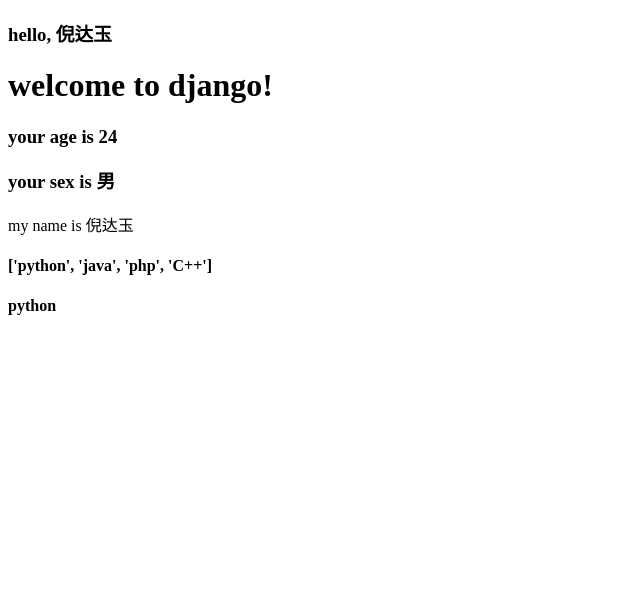
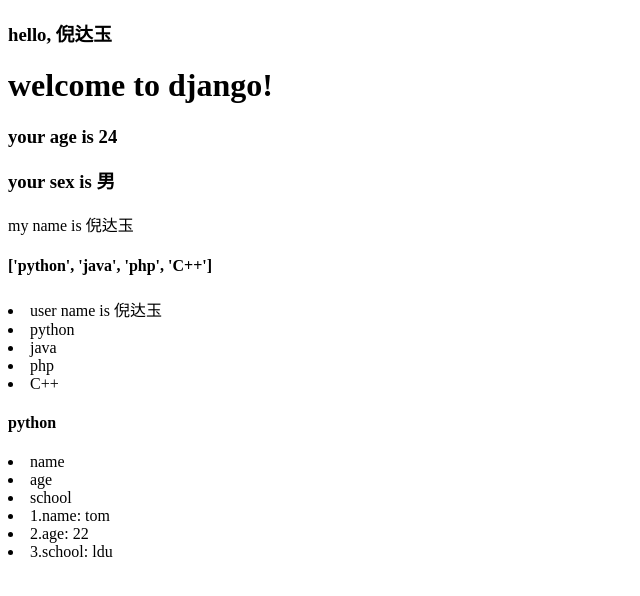
Before and after one commit to nidayu123321/django01, a Django app: page /blog/index/ in a window 1280 px wide. Shown: the top 596 px of the page, without its empty margins (0-640 px from the left). Run offline with Django 3.2, Linux system fonts and the light colour scheme.

Commit message:
页面标签的使用方法

```diff
--- a/blog/templates/index.html
+++ b/blog/templates/index.html
@@ -11,6 +11,28 @@
     <h3>your sex is {{user.sex}}</h3>
     <div>{{user.say}}</div>
     <h4>{{book_list}}</h4>
+
+    <!--if else的使用-->
+    {% if user %}
+        <li>user name is {{user.name}}</li>
+    {% else %}
+        <li>用户不存在</li>
+    {% endif %}
+
+    <!--for的使用-->
+    {% for book in book_list %}
+        <li>{{book}}</li>
+    {% endfor %}
     <h4>{{book_list.0}}</h4>
+
+    <!--取出字典的key-->
+    {% for key in zidian %}
+        <li>{{key}}</li>
+    {% endfor %}
+
+    <!--对字典进行操作-->
+    {% for key,value in zidian.items %}
+        <li>{{forloop.counter}}.{{key}}: {{value}}</li>
+    {% endfor %}
 </body>
 </html>
--- a/blog/views.py
+++ b/blog/views.py
@@ -29,9 +29,15 @@
 def index(req):
     user = Person('倪达玉', 24, '男')
     book_list = ['python', 'java', 'php', 'C++']
+    zidian = {
+        'name': 'tom',
+        'age': '22',
+        'school': 'ldu'
+    }
     # 传递参数
     return render_to_response('index.html', {
         'title': 'django_test',
         'user': user,
-        'book_list': book_list
+        'book_list': book_list,
+        'zidian': zidian
     })
```
